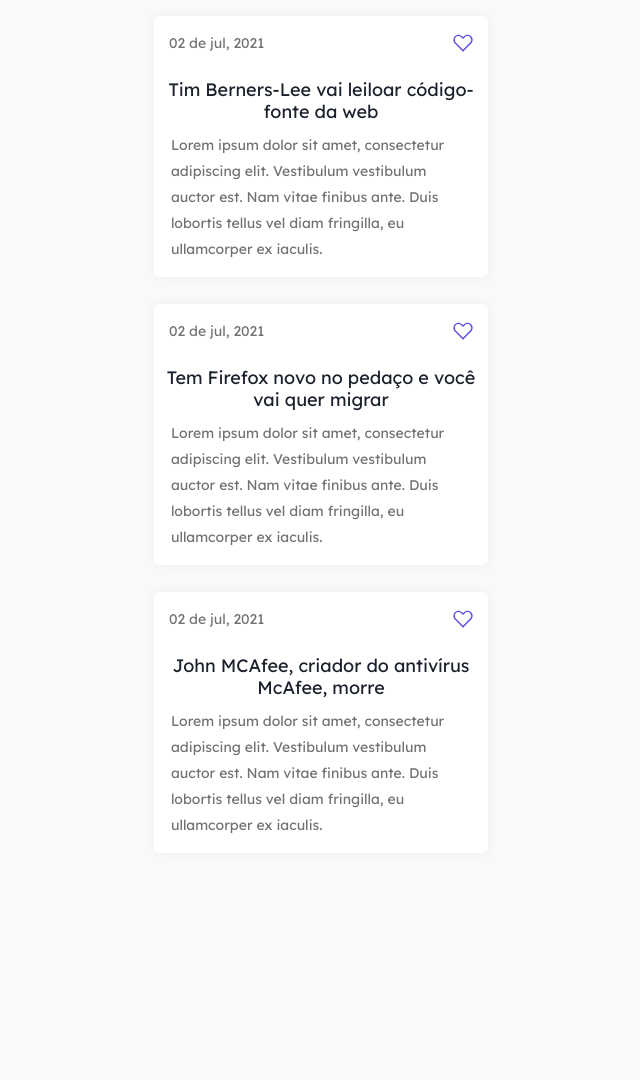
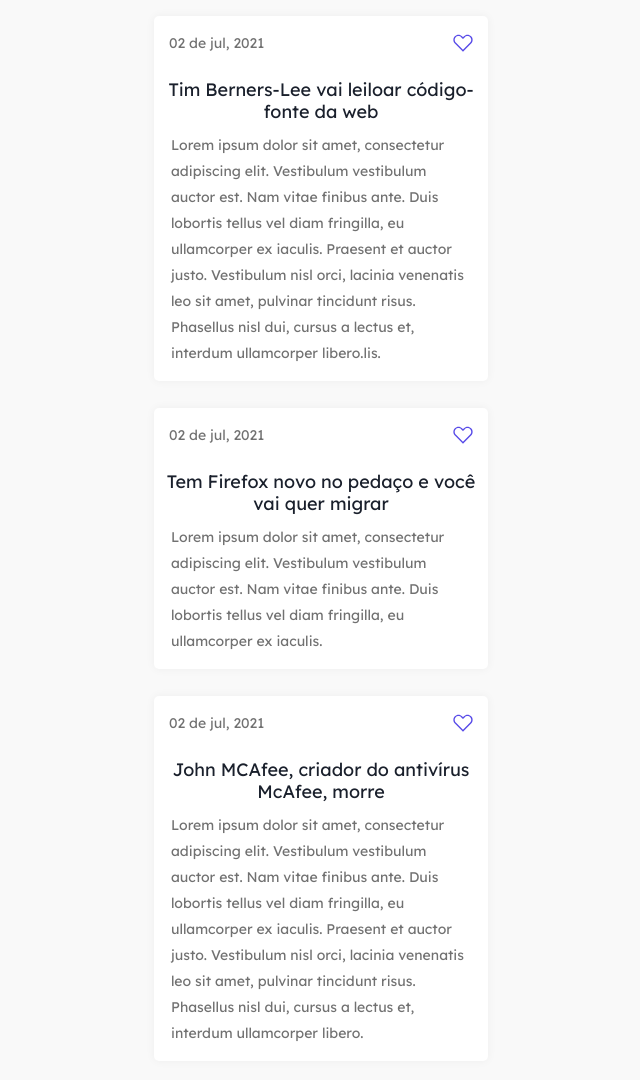
Before and after one commit to jovemdan/codelandia-challenge-1, a plain HTML site: page index.html in a window 1280 px wide. Shown: the part 520-1600 px from the top of the page, without its empty margins (319-959 px from the left). Before the commit the page ends 1421 px from the top, so only its background shows below. Drawn offline with Linux system fonts and the light colour scheme.

Commit message:
fix(adjusts): alterando tag p

```diff
--- a/index.html
+++ b/index.html
@@ -70,9 +70,10 @@
 
           <h1>Tim Berners-Lee vai leiloar código-fonte da web</h1>
           <p>
-            Lorem ipsum dolor sit amet, consectetur adipiscing elit. Vestibulum
-            vestibulum auctor est. Nam vitae finibus ante. Duis lobortis tellus
-            vel diam fringilla, eu ullamcorper ex iaculis.
+            Lorem ipsum dolor sit amet, consectetur adipiscing elit. Vestibulum vestibulum auctor est. Nam vitae finibus
+            ante. Duis lobortis tellus vel diam fringilla, eu ullamcorper ex iaculis. Praesent et auctor justo.
+            Vestibulum nisl orci, lacinia venenatis leo sit amet, pulvinar tincidunt risus. Phasellus nisl dui, cursus a
+            lectus et, interdum ullamcorper libero.lis.
           </p>
         </div>
 
@@ -106,9 +107,10 @@
 
           <h1>John MCAfee, criador do antivírus McAfee, morre</h1>
           <p>
-            Lorem ipsum dolor sit amet, consectetur adipiscing elit. Vestibulum
-            vestibulum auctor est. Nam vitae finibus ante. Duis lobortis tellus
-            vel diam fringilla, eu ullamcorper ex iaculis.
+            Lorem ipsum dolor sit amet, consectetur adipiscing elit. Vestibulum vestibulum auctor est. Nam vitae finibus
+            ante. Duis lobortis tellus vel diam fringilla, eu ullamcorper ex iaculis. Praesent et auctor justo.
+            Vestibulum nisl orci, lacinia venenatis leo sit amet, pulvinar tincidunt risus. Phasellus nisl dui, cursus a
+            lectus et, interdum ullamcorper libero.
           </p>
         </div>
       </div>
```
